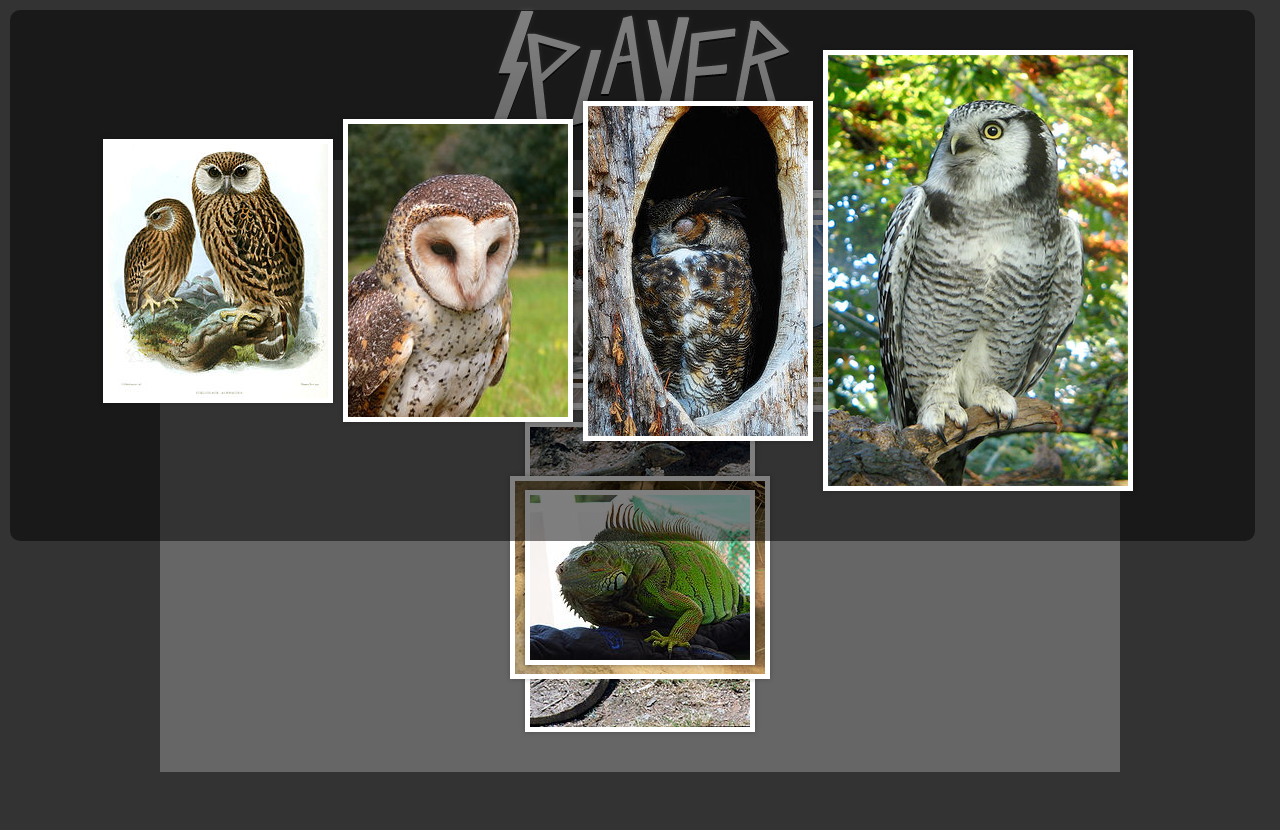
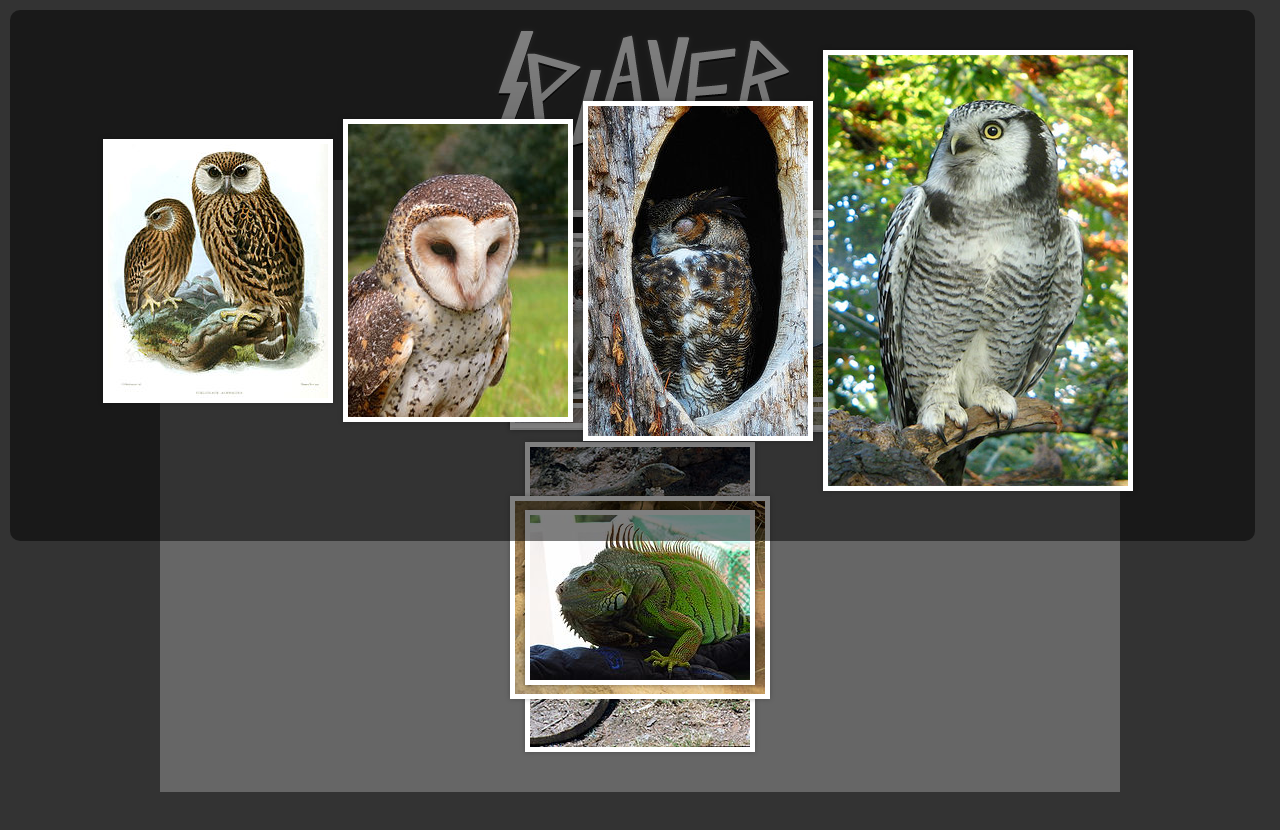
Before and after one commit to conceptualitis/splayer.js, a plain HTML site: page index.html in a window 1280 px wide. Both pictures are taken after a click on the element 345 px from the left and 410 px from the top of the page. Drawn offline with Linux system fonts and the light colour scheme.

Commit message:
uncluttering things

```diff
--- a/assets/styles.css
+++ b/assets/styles.css
@@ -3,7 +3,7 @@ body {
 	background:#333;
 	color:#fff;
 	font-family:"Helvetica Neue", Helvetica, Arial, sans-serif;
-	padding-bottom:100px;
+	padding:20px 0 100px;
 }
 h1#page-title {
 	text-align:center;
--- a/js/splayer.js
+++ b/js/splayer.js
@@ -2,21 +2,20 @@ var splayer = function(selector) {
 	this.win = {};
 	this.list = {
 		node: document.querySelector(selector),
-		images: {},
 		mask: document.createElement("li"),
 		expanded: false,
 		height: 0,
 		open_height: 0,
 		width: 0,
-		top_offset: {
-			last_break: 0,
-			current_row: 0,
-			total: 0,
-			rows: {
-				0: {
-					height: 0,
-					width: 0
-				}
+	};
+	this.images = {};
+	this.rows = {
+		current_row: 0,
+		total: 0,
+		row: {
+			0: {
+				height: 0,
+				width: 0
 			}
 		}
 	};
@@ -25,33 +24,35 @@ var splayer = function(selector) {
 };
 splayer.prototype = {
 	center: function () {
-		for(image in this.list.images) {
-			this.list.images[image].start_top = ((this.list.height - this.list.images[image].height) / 2);
-			this.list.images[image].start_position = Math.floor((this.list.width - this.list.images[image].width) / 2);
-			this.list.images[image].hover_position += this.list.images[image].start_position;
-			this.list.images[image].open_top += ((this.list.top_offset.rows[this.list.images[image].row].height - this.list.images[image].height) / 2);
+		for(image in this.images) {
+			this.images[image].start_top = ((this.list.height - this.images[image].height) / 2);
+			this.images[image].start_position = Math.floor((this.list.width - this.images[image].width) / 2);
+			this.images[image].hover_position += this.images[image].start_position;
+			this.images[image].open_top = this.images[image].open_top +	((this.rows.row[this.images[image].row].height - this.images[image].height) / 2) + 50 - this.list.node.offsetTop;
+			this.images[image].open_position = this.images[image].open_position - this.list.node.offsetLeft + ((this.win.width - this.rows.row[this.images[image].row].width) / 2);
 
-			this.list.images[image].node.style.top = this.list.images[image].start_top + "px";
-			this.list.images[image].node.style.left = this.list.images[image].start_position + "px";
+
+			this.images[image].node.style.top = this.images[image].start_top + "px";
+			this.images[image].node.style.left = this.images[image].start_position + "px";
 		}
-		for (row in this.list.top_offset.rows) {
-			this.list.open_height += this.list.top_offset.rows[row].height + 10;
+		for (row in this.rows.row) {
+			this.list.open_height += this.rows.row[row].height + 10;
 		}
 		this.list.open_height += 80;
 	},
 	roll_in: function () {
 		if (!this.list.expanded) {
 			this.list.node.style.zIndex = "9999";
-			for (image in this.list.images) {
-				this.list.images[image].node.style.left = this.list.images[image].hover_position + "px";
+			for (image in this.images) {
+				this.images[image].node.style.left = this.images[image].hover_position + "px";
 			}
 		}
 	},
 	roll_out: function () {
 		if (!this.list.expanded) {
 			this.list.node.style.zIndex = "auto";
-			for (image in this.list.images) {
-				this.list.images[image].node.style.left = this.list.images[image].start_position + "px";
+			for (image in this.images) {
+				this.images[image].node.style.left = this.images[image].start_position + "px";
 			}
 		}
 	},
@@ -67,10 +68,9 @@ splayer.prototype = {
 			this.list.mask.style.left = (10 - this.list.node.offsetLeft) + "px";
 			this.list.mask.style.background = "rgba(0,0,0,.5)";
 
-			for (image in this.list.images) {
-				var xtra_space = (this.win.width - this.list.top_offset.rows[this.list.images[image].row].width) / 2;
-				this.list.images[image].node.style.top = (window.pageYOffset + 50 + this.list.images[image].open_top - this.list.node.offsetTop) + "px";
-				this.list.images[image].node.style.left = this.list.images[image].open_position - this.list.node.offsetLeft + xtra_space + "px";
+			for (image in this.images) {
+				this.images[image].node.style.top = window.pageYOffset + this.images[image].open_top + "px";
+				this.images[image].node.style.left = this.images[image].open_position + "px";
 			}
 		}
 		else {
@@ -84,10 +84,10 @@ splayer.prototype = {
 			this.list.mask.style.left = "0px";
 			this.list.mask.style.background = "rgba(0,0,0,0)";
 
-			for (image in this.list.images) {
-				this.list.images[image].node.style.zIndex = this.list.images[image].z_index;
-				this.list.images[image].node.style.top = this.list.images[image].start_top + "px";
-				this.list.images[image].node.style.left = this.list.images[image].start_position + "px";
+			for (image in this.images) {
+				this.images[image].node.style.zIndex = this.images[image].z_index;
+				this.images[image].node.style.top = this.images[image].start_top + "px";
+				this.images[image].node.style.left = this.images[image].start_position + "px";
 			}
 		}
 	},
@@ -123,15 +123,15 @@ splayer.prototype = {
 
 		for (var i = 0; i < images.length; i++) {
 			if ((full_offset + images[i].offsetWidth) > (this.win.width - 120)) {
-				this.list.top_offset.total += this.list.top_offset.rows[this.list.top_offset.current_row].height + 10;
-				this.list.top_offset.current_row += 1;
-				this.list.top_offset.rows[this.list.top_offset.current_row] = {};
-				this.list.top_offset.rows[this.list.top_offset.current_row].width = 0;
-				this.list.top_offset.rows[this.list.top_offset.current_row].height = 0;
+				this.rows.total += this.rows.row[this.rows.current_row].height + 10;
+				this.rows.current_row += 1;
+				this.rows.row[this.rows.current_row] = {};
+				this.rows.row[this.rows.current_row].width = 0;
+				this.rows.row[this.rows.current_row].height = 0;
 				full_offset = 0;
 			}
 
-			this.list.images[i] = {
+			this.images[i] = {
 				node: images[i],
 				parent: images[i].parentElement,
 				height: images[i].offsetHeight,
@@ -139,20 +139,20 @@ splayer.prototype = {
 				area: images[i].offsetHeight * images[i].offsetWidth,
 				z_index: 9999 - Math.floor((images[i].offsetHeight * images[i].offsetWidth) / 1000),
 				start_top: 0,
-				open_top: this.list.top_offset.total,
+				open_top: this.rows.total,
 				start_position: 0,
 				hover_position: i * 5,
 				open_position: full_offset,
-				row: this.list.top_offset.current_row
+				row: this.rows.current_row
 			};
 
-			this.list.images[i].node.style.zIndex = this.list.images[i].z_index;
-			this.list.top_offset.rows[this.list.top_offset.current_row].height = (this.list.top_offset.rows[this.list.top_offset.current_row].height < this.list.images[i].height) ? this.list.images[i].height	: this.list.top_offset.rows[this.list.top_offset.current_row].height;
-			this.list.top_offset.rows[this.list.top_offset.current_row].width += parseInt(this.list.images[i].width,10) + 10;
-			this.list.height = (this.list.height < this.list.images[i].height) ? this.list.images[i].height : this.list.height;
-			this.list.width = (this.list.width < this.list.images[i].width) ? this.list.images[i].width : this.list.width;
+			this.images[i].node.style.zIndex = this.images[i].z_index;
+			this.rows.row[this.rows.current_row].height = (this.rows.row[this.rows.current_row].height < this.images[i].height) ? this.images[i].height	: this.rows.row[this.rows.current_row].height;
+			this.rows.row[this.rows.current_row].width += parseInt(this.images[i].width,10) + 10;
+			this.list.height = (this.list.height < this.images[i].height) ? this.images[i].height : this.list.height;
+			this.list.width = (this.list.width < this.images[i].width) ? this.images[i].width : this.list.width;
 
-			full_offset += (this.list.images[i].width + 10);
+			full_offset += (this.images[i].width + 10);
 		}
 
 		this.list.node.appendChild(this.list.mask);
```
